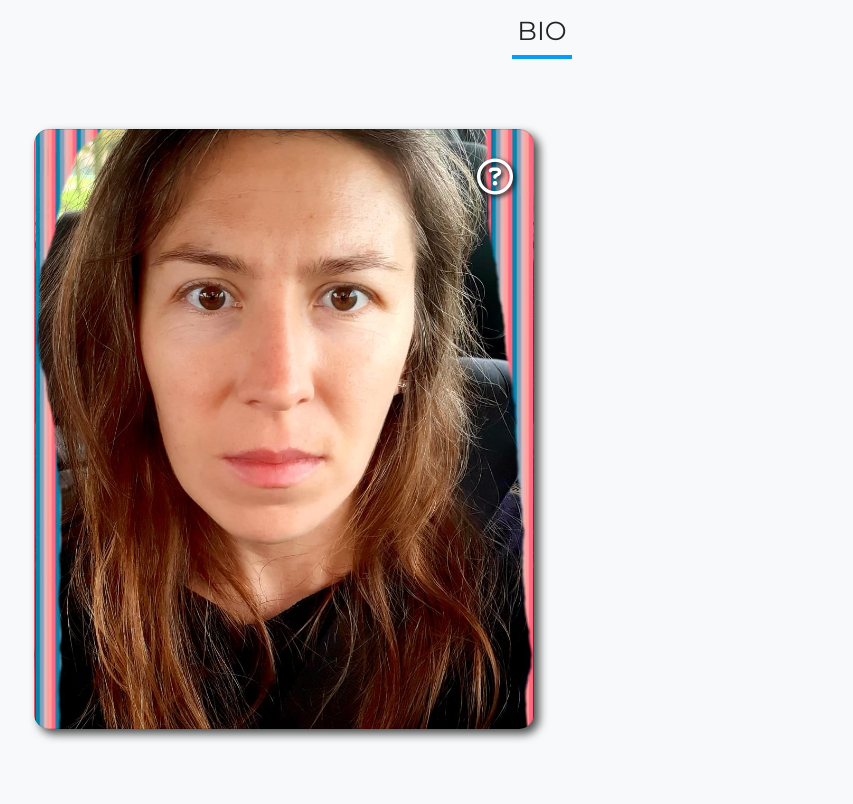
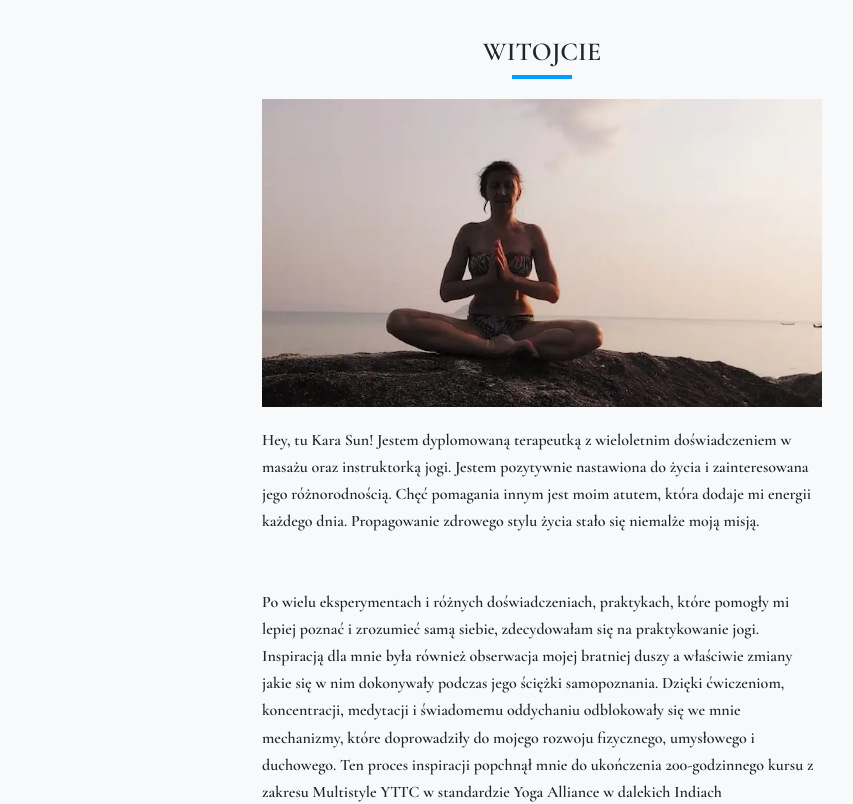
Before and after one commit to Damianbaba/Yoga-Web, a plain HTML site: page index.html in a window 1280 px wide. Shown: the part 800-1604 px from the top of the page, without its empty margins (98-951 px from the left). Drawn offline with nearby package versions, Linux system fonts and the light colour scheme.

Commit message:
section bio

```diff
--- a/index.html
+++ b/index.html
@@ -30,6 +30,7 @@
         <i class="fas fa-bars"></i>
       </button>
       <div class="collapse navbar-collapse" id="navbarNavAltMarkup">
+        <!-- <div class="navbar-nav"> -->
         <div class="navbar-nav ms-auto">
           <a class="nav-link active" href="#home">home</a>
           <a class="nav-link" href="#aboutus">bio</a>
@@ -65,11 +66,40 @@
 
     <section id="aboutus" class="aboutus bg-light py-5">
       <div class="container">
-        <h2>bio</h2>
+        <h2>Witojcie</h2>
         <div class="underline"></div>
 
-        <div class="cards" data-aos="zoom-out-up" data-aos-duration="2000">
-
+        <!-- New element -->
+        <img src="./img/mobile/karaBio.webp" alt="Image description">
+        <div class="text">
+          <!-- <h2>Witojcie</h2> -->
+          <p>Hey, tu Kara Sun! Jestem dyplomowaną terapeutką z wieloletnim doświadczeniem w masażu oraz instruktorką
+            jogi. Jestem pozytywnie nastawiona do życia i zainteresowana jego różnorodnością. Chęć pomagania innym jest
+            moim atutem, która dodaje mi energii każdego dnia. Propagowanie zdrowego stylu życia stało się niemalże moją
+            misją.</p><br><br>
+          <p>
+            Po wielu eksperymentach i różnych doświadczeniach, praktykach, które pomogły mi lepiej poznać i zrozumieć
+            samą siebie, zdecydowałam się na praktykowanie jogi. Inspiracją dla mnie była również obserwacja mojej
+            bratniej duszy a właściwie zmiany jakie się w nim dokonywały podczas jego ściężki samopoznania. Dzięki
+            ćwiczeniom, koncentracji, medytacji i świadomemu oddychaniu odblokowały się we mnie mechanizmy, które
+            doprowadziły do mojego rozwoju fizycznego, umysłowego i duchowego. Ten proces inspiracji popchnął mnie do
+            ukończenia 200-godzinnego kursu z zakresu Multistyle YTTC w standardzie Yoga Alliance w dalekich Indiach
+          </p>
+          <img src="./img/mobile/karaBio.webp" alt="Image description">
+          <br><br>
+          <p>Specjalizuję się również w masażu terapeutycznym całego ciała. Masaż jest moją pasją już od 14 lat, dzięki
+            czemu cały czas poznaję ciało, umysł i ducha, a to wszystko razem daje ukojenie i równowagę. Koncentruję się
+            na oczekiwaniach każdej osoby, z którą pracuję</p>
+        </div><br>
+        <p>Świadome przeżywanie dnia codziennego pozwala mi na odnajdywanie sensu w życiu. Joga uświadamia mi, jak
+          prawdziwe jest życie w tu i teraz oraz to, że to nie cel jest najważniejszy, ale droga, doświadczenia i to,
+          czego się na niej uczysz. Jak powiedział Antoine de Saint-Exupéry: "Liczy się jedynie droga. To ona trwa, a
+          nie cel, który jest złudzeniem wędrownika, kiedy idzie od jednego grzbietu góry ku drugiemu, tak jakby
+          osiągnięty cel miał jakiś sens."</p><br>
+        <p>Zapraszam Cię do wspólnego odkrywania samego siebie. Dzielę się swoją pasją z oddaniem i zaangażowaniem, a
+          każda osoba, która chce uczestniczyć w moich zajęciach i terapiach, jest dla mnie wyjątkowa. Z miłością
+          oddaję się temu, co robię.</p>
+        <!-- <div class="cards">
           <div class="card one">
             <button><i class="far fa-question-circle"></i></button>
             <div class="text">
@@ -81,7 +111,7 @@
                 beatae ipsa provident aliquam earum fugit! Unde aperiam modi qui architecto quos perspiciatis.</p>
             </div>
           </div>
-        </div>
+        </div> -->
       </div>
     </section>
 
--- a/js/script.js
+++ b/js/script.js
@@ -1,13 +1,9 @@
 document.addEventListener('DOMContentLoaded', function () {
-
     const nav = document.querySelector('.navbar')
-
     const allNavItems = document.querySelectorAll('.nav-link')
-
     const navList = document.querySelector('.navbar-collapse')
 
     function addShadow() {
-
         if (window.scrollY >= 300) {
             nav.classList.add('shadow-bg')
         }
@@ -15,8 +11,6 @@ document.addEventListener('DOMContentLoaded', function () {
             nav.classList.remove('shadow-bg')
         }
     }
-
     allNavItems.forEach(item => item.addEventListener('click', () => navList.classList.remove('show')))
-
     window.addEventListener('scroll', addShadow)
 })
--- a/sass/style.scss
+++ b/sass/style.scss
@@ -1,6 +1,12 @@
 @import './colors';
 @import './var';
 @import './animation';
+@import url('https://fonts.googleapis.com/css2?family=Cormorant+Garamond:wght@400;600&family=Libre+Baskerville:wght@400;700&family=Playfair+Display+SC&display=swap');
+
+
+// font-family: 'Cormorant Garamond', serif;
+// font-family: 'Libre Baskerville', serif;
+// font-family: 'Playfair Display SC', serif;
 
 *,
 *::before,
@@ -21,8 +27,15 @@ body {
 }
 
 h2 {
+    font-family: 'Cormorant Garamond', serif;
+    font-weight: bold;
     text-align: center;
     text-transform: uppercase;
+}
+
+p{
+    font-family: 'Cormorant Garamond', serif;
+    font-weight: bold;
 }
 
 .underline {
@@ -37,7 +50,7 @@ h2 {
 }
 
 .shadow-bg {
-    background-color: rgba(0, 0, 0, .6);
+    background-color: rgba(0, 0, 0, .3);
 }
 
 // Navigation
@@ -94,7 +107,8 @@ header {
     .hero-img {
         position: relative;
         height: 100vh;
-        background-image: url(../img/rocks-640.jpg);
+        // background-image: url(../img/rocks-640.jpg);
+        background-image: url(../img/mobile/header.webp);
         background-position: center;
         background-size: cover;
         background-attachment: fixed;
@@ -137,74 +151,109 @@ header {
 // Main
 
 .aboutus {
+    .container {
+        width: 100%;
+        max-width: 600px;
+        margin: 0 auto;
+        padding: 20px;
+        box-sizing: border-box;
 
-    .container {
+        img {
+            width: 100%;
+        }
 
-        .cards {
-            display: flex;
+        .text {
+            margin-top: 20px;
 
-            .card {
-                position: relative;
-                height: 600px;
-                width: 500px;
-                text-align: center;
-                background-position: center;
-                background-size: cover;
-                border-radius: 15px;
-                box-shadow: 5px 5px 10px rgba(0, 0, 0, .7);
-                overflow: hidden;
-                margin: 10px auto;
-            }
+        h2 {
+            font-size: 24px;
+            margin-bottom: 10px;
+        }
 
-            .one {
-                margin: 50px;
-                background-image: url(../img/Kara.jpeg);
-            }
+        p {
+            font-size: 16px;
+            line-height: 1.7;
+        }
+    }
 
-            button {
-                position: absolute;
-                top: 10px;
-                right: 10px;
-                padding: 10px;
-                background: none;
-                border: none;
-                color: #fff;
-                font-size: 36px;
-                text-shadow: 2px 2px 5px rgb(0, 0, 0);
-                cursor: crosshair;
-                z-index: 10;
-            }
 
-            button:hover~.text {
-                clip-path: circle(115% at 50% 90%);
-            }
 
-            .text {
-                display: flex;
-                flex-direction: column;
-                justify-content: flex-end;
-                position: absolute;
-                top: 0;
-                bottom: 0;
-                right: 0;
-                left: 0;
-                padding: 80px 30px;
-                background-color: rgba(0, 0, 0, .85);
-                color: white;
-                clip-path: circle(0 at 50% 90%);
-                transition: clip-path .9s;
-            }
 
-            h1 {
-                color: rgb(182, 179, 97)
-            }
 
-            h2 {
-                margin-bottom: 30px;
-                color: rgb(141, 138, 138);
-            }
 
-        }
+
+
+
+
+
+
+
+
+
+
+
+
+
+
+
+
+        // .cards {
+        //     display: flex;
+        //     .card {
+        //         position: relative;
+        //         height: 600px;
+        //         width: 500px;
+        //         text-align: center;
+        //         background-position: center;
+        //         background-size: cover;
+        //         border-radius: 15px;
+        //         box-shadow: 5px 5px 10px rgba(0, 0, 0, .7);
+        //         overflow: hidden;
+        //         margin: 10px auto;
+        //     }
+        //     .one {
+        //         margin: 50px;
+        //         background-image: url(../img/Kara.jpeg);
+        //     }
+        //     button {
+        //         position: absolute;
+        //         top: 10px;
+        //         right: 10px;
+        //         padding: 10px;
+        //         background: none;
+        //         border: none;
+        //         color: #fff;
+        //         font-size: 36px;
+        //         text-shadow: 2px 2px 5px rgb(0, 0, 0);
+        //         cursor: crosshair;
+        //         z-index: 10;
+        //     }
+        //     button:hover~.text {
+        //         clip-path: circle(115% at 50% 90%);
+        //     }
+        //     .text {
+        //         display: flex;
+        //         flex-direction: column;
+        //         justify-content: flex-end;
+        //         position: absolute;
+        //         top: 0;
+        //         bottom: 0;
+        //         right: 0;
+        //         left: 0;
+        //         padding: 80px 30px;
+        //         background-color: rgba(0, 0, 0, .85);
+        //         color: white;
+        //         clip-path: circle(0 at 50% 90%);
+        //         transition: clip-path .9s;
+        //     }
+        //     h1 {
+        //         color: rgb(182, 179, 97)
+        //     }
+        //     h2 {
+        //         margin-bottom: 30px;
+        //         color: rgb(141, 138, 138);
+        //     }
+        // }
     }
 }
 
@@ -217,12 +266,10 @@ header {
     background-size: cover;
     color: $ddd-color;
     z-index: 0;
-
     i {
         margin-top: 20px;
         font-size: 36px;
     }
-
     .aboutus-shadow {
         position: absolute;
         top: 0;
@@ -231,7 +278,6 @@ header {
         background-color: rgba(0, 0, 0, .6);
         z-index: -5;
     }
-
     .aboutus-yoga-item {
         margin: 10px 0;
 
@@ -239,16 +285,13 @@ header {
             font-size: 36px;
         }
     }
-
     .aboutus-yoga-title {
         font-size: 24px;
     }
-
     .aboutus-yoga-text {
         font-size: 24px;
     }
 }
-
 .aboutus-massage {
     position: relative;
     height: 100vh;
@@ -257,12 +300,10 @@ header {
     background-size: cover;
     color: $ddd-color;
     z-index: 0;
-
     i {
         margin-top: 20px;
         font-size: 36px;
     }
-
     .aboutus-shadow {
         position: absolute;
         top: 0;
@@ -271,7 +312,6 @@ header {
         background-color: rgba(0, 0, 0, .6);
         z-index: -5;
     }
-
     .aboutus-massage-item {
         margin: 10px 0;
 
@@ -279,23 +319,18 @@ header {
             font-size: 36px;
         }
     }
-
     .aboutus-massage-title {
         font-size: 24px;
     }
-
     .aboutus-massage-text {
         font-size: 24px;
     }
 }
-
 .gallery {
-
     .carousel-item {
         position: relative;
         height: 600px;
     }
-
     .carousel-caption {
         position: absolute;
         left: 0;
@@ -303,16 +338,13 @@ header {
         padding: 30px 0;
         background-color: rgba(0, 0, 0, .4);
     }
-
     .carousel-indicators {
         padding-bottom: 10px;
     }
 }
-
 .blog {
     height: 100vh;
 }
-
 .contact {
     position: relative;
     background-image: url(../img/poppies-contact1920.jpg);
@@ -320,16 +352,13 @@ header {
     background-attachment: fixed;
     background-size: cover;
     z-index: 0;
-
     h2 {
         color: $ddd-color;
         font-weight: bold;
     }
-
     .underline {
         background-color: $ddd-color;
     }
-
     .contact-shadow {
         position: absolute;
         top: 0;
@@ -338,7 +367,6 @@ header {
         background-color: rgba(0, 0, 0, .3);
         z-index: -5;
     }
-
     .contact-us {
         display: flex;
         align-items: center;
@@ -347,95 +375,72 @@ header {
         .contact-items {
             margin: 30px 0;
         }
-
         h3 {
             margin-bottom: 15px;
             text-transform: uppercase;
-
         }
-
         .social-media {
             font-size: 26px;
         }
-
         a {
             padding: 10px;
             color: $white-color;
         }
-
     }
-
 }
-
 // Media query
-
 @media (min-width: 320px) {
     main {
         .aboutus {
             padding-top: 1rem !important;
-
             .underline {
                 margin-bottom: 15px;
             }
-
             p {
                 margin-bottom: 5px;
-
                 i {
                     font-size: 34px;
                 }
             }
-
             .aboutus-card-title {
                 padding-top: 5px;
                 font-size: 32px;
             }
-
             .aboutus-card-text {
                 margin-top: 5px;
                 font-size: 17px;
             }
         }
-
         .aboutus-yoga {
             padding-top: 1rem !important;
-
             .underline {
                 margin-bottom: 5px;
             }
-
             p {
                 margin-bottom: 5px;
             }
-
             .aboutus-yoga-title {
                 font-size: 28px;
             }
-
             .aboutus-yoga-text {
                 margin-top: 20px;
                 font-size: 16px;
             }
         }
-
         .aboutus-massage {
             padding-top: 1rem !important;
-
             .underline {
                 margin-bottom: 5px;
             }
-
             p {
                 margin-bottom: 2px;
             }
-
             .aboutus-massage-text {
                 font-size: 14px;
             }
         }
     }
 }
-
 @media (min-width: 375px) {
     header {
         h1 {
@@ -447,7 +452,6 @@ header {
             font-size: 16px;
         }
     }
-
     main {
 
         .aboutus {
@@ -515,7 +519,6 @@ header {
             font-size: 40px;
             text-transform: uppercase;
         }
-
         p {
             font-size: 22px;
         }
@@ -530,16 +533,13 @@ header {
         }
     }
 }
-
 @media (min-width: 992px) {
     nav {
         height: 82px;
     }
-
     .aboutus-yoga {
         background-image: url(../img/yoga-1920.jpg);
     }
-
     .aboutus-massage {
         background-image: url(../img/wellness-1920.jpg);
     }
@@ -548,11 +548,10 @@ header {
 @media (min-width: 1200px) {
     header {
         .hero-img {
-            background-image: url(../img/rocks-1920.jpg);
+            background-image: url(../img/mobile/header.webp);
         }
     }
 }
-
 @media (min-width: 1366px) {
     .gallery {
         .carousel-item {
```
Also changed, not shown: css/style.css, img/mobile/header.webp (added), img/mobile/karaBio.webp (added), 1 other file.
